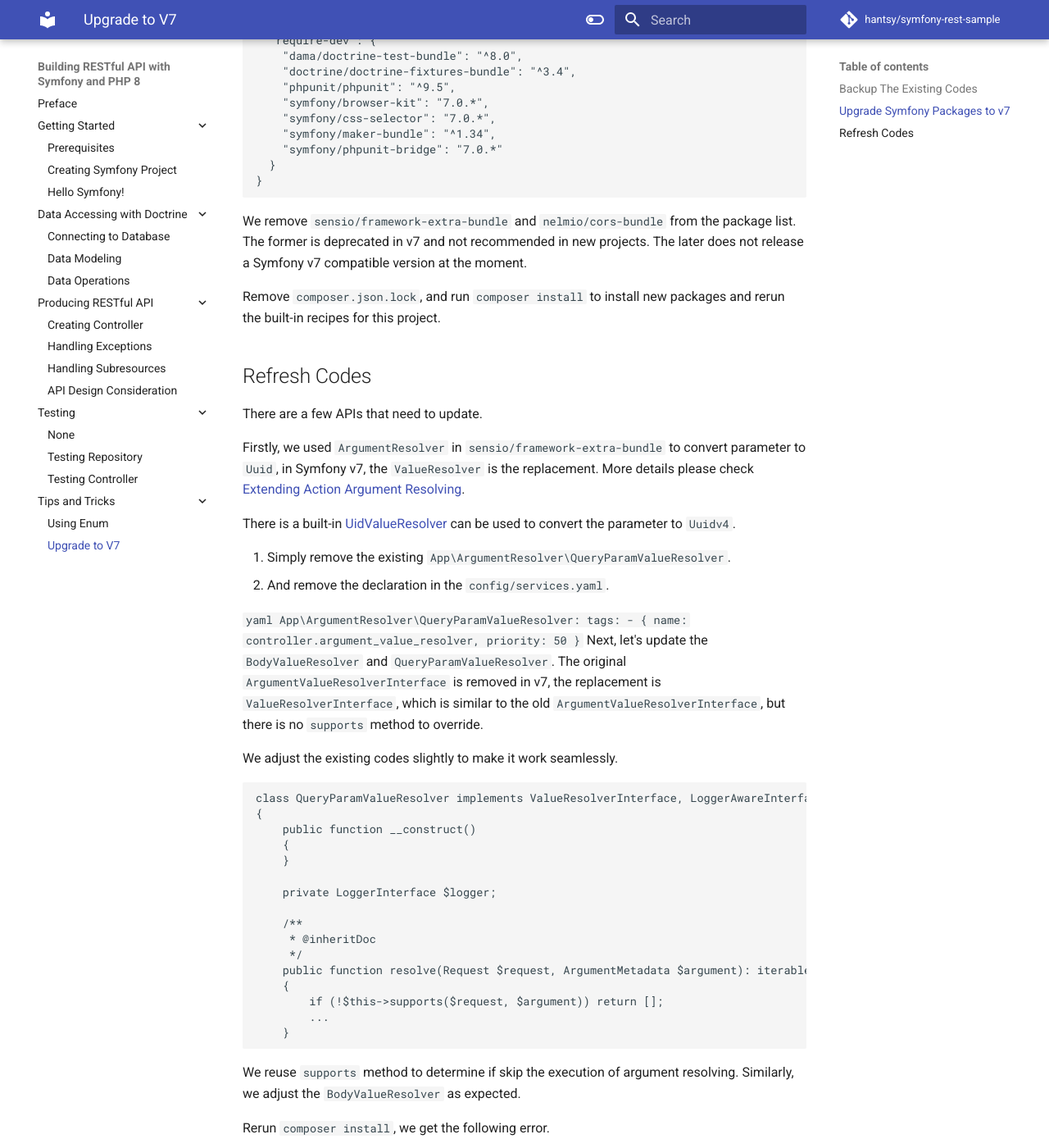
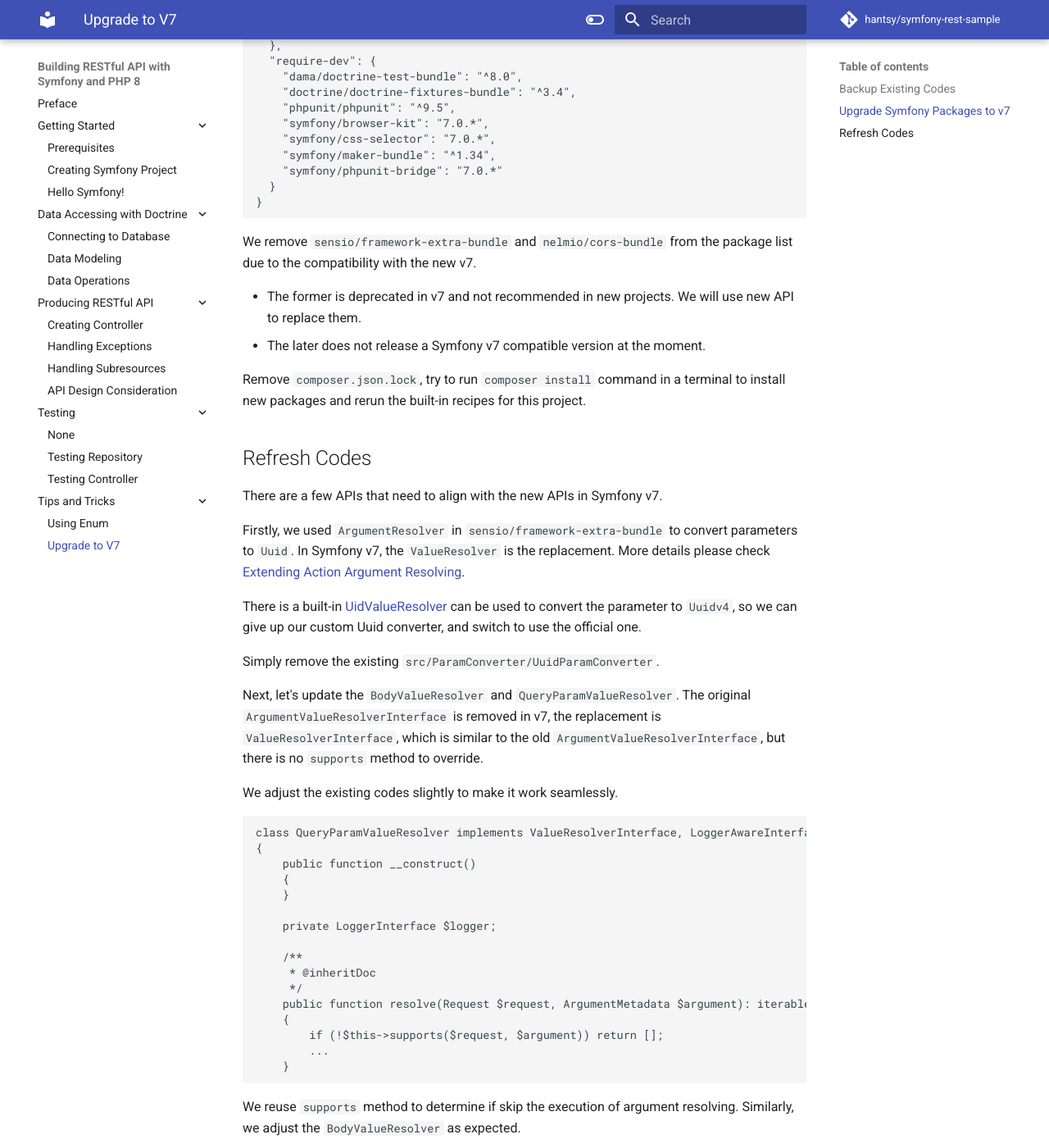
Before and after one commit to hantsy/symfony-rest-sample, an MkDocs documentation site: the page built from docs/tips/v7.md, in a window 1280 px wide and 1400 px high, scrolled down 2379 px. Shown: the whole window at 82% size. Built offline with MkDocs 1.6.1 and Material for MkDocs 9.7.7, drawn with Linux system fonts in a browser that asks for light colours; comment, search, counter and statistics services are not loaded; some of the changed text lies outside the part shown.

Commit message:
chore: clean codes

````diff
--- a/docs/tips/v7.md
+++ b/docs/tips/v7.md
@@ -123,26 +123,23 @@ Open `composer.json` file, change all symfony packages version to `7.0.*`.
 }
 ```
 
-We remove `sensio/framework-extra-bundle` and `nelmio/cors-bundle` from the package list. The former is deprecated in v7 and not recommended in new projects. The later does not release a Symfony v7 compatible version at the moment.
+We remove `sensio/framework-extra-bundle` and `nelmio/cors-bundle` from the package list due to the compatibility with the new v7.
 
-Remove `composer.json.lock`, and run `composer install` to install new packages and rerun the built-in recipes for this project.
+* The former is deprecated in v7 and not recommended in new projects. We will use new API to replace them.
+* The later does not release a Symfony v7 compatible version at the moment.
+
+Remove `composer.json.lock`, try to run `composer install` command in a terminal to install new packages and rerun the built-in recipes for this project.
 
 ## Refresh Codes
 
-There are a few APIs that need to update.
+There are a few APIs that need to align with the new APIs in Symfony v7.
 
-Firstly, we used `ArgumentResolver` in `sensio/framework-extra-bundle` to convert parameter to `Uuid`, in Symfony v7, the `ValueResolver` is the replacement. More details please check [Extending Action Argument Resolving](https://symfony.com/doc/current/controller/value_resolver.html#adding-a-custom-value-resolver).
+Firstly, we used `ArgumentResolver` in `sensio/framework-extra-bundle` to convert parameters to `Uuid`. In Symfony v7, the `ValueResolver` is the replacement. More details please check [Extending Action Argument Resolving](https://symfony.com/doc/current/controller/value_resolver.html#adding-a-custom-value-resolver).
 
-There is a built-in [UidValueResolver](https://github.com/symfony/symfony/blob/7.0/src/Symfony/Component/HttpKernel/Controller/ArgumentResolver/UidValueResolver.php) can be used to convert the parameter to `Uuidv4`.
+There is a built-in [UidValueResolver](https://github.com/symfony/symfony/blob/7.0/src/Symfony/Component/HttpKernel/Controller/ArgumentResolver/UidValueResolver.php) can be used to convert the parameter to `Uuidv4`, so we can give up our custom Uuid converter, and switch to use the official one.
 
-1. Simply remove the existing `App\ArgumentResolver\QueryParamValueResolver`.
-2. And remove the declaration in the `config/services.yaml`.
+Simply remove the existing `src/ParamConverter/UuidParamConverter`.
 
-   ```yaml
-    App\ArgumentResolver\QueryParamValueResolver:
-      tags:
-        - { name: controller.argument_value_resolver, priority: 50 }
-   ```
 Next, let's update the `BodyValueResolver` and `QueryParamValueResolver`. The original `ArgumentValueResolverInterface` is removed in v7, the replacement is `ValueResolverInterface`, which is similar to the old `ArgumentValueResolverInterface`, but there is no `supports` method to override.
 
 We adjust the existing codes slightly to make it work seamlessly.
@@ -168,6 +165,14 @@ class QueryParamValueResolver implements ValueResolverInterface, LoggerAwareInte
 
 We reuse `supports` method to determine if skip the execution of argument resolving. Similarly, we adjust the `BodyValueResolver` as expected.
 
+Rerun `composer install`, we will something that complain something like *the `getMethods` of `Delete` return type is not matched with the `getMethods` from `Route`: array*. In Symfony v7, all methods and property are require type declaration, it is good to write type safe codes.
+
+Symfony provides a simple scripts to upgrade existing codes and apply types.
+
+```bash
+vendor/bin/patch-type-declarations
+```
+
 Rerun `composer install`, we get the following error.
 
 ```bash
@@ -200,14 +205,14 @@ Now the `composer install` command should be executed successfully.
 
 When running the tests, there are several deprecated warning info.
 
-The `Get`, `Post`, `Put`, `Delete` that we created as examples of annotations raise a warning like *the base `Route` could be final in future*. Thus means in a further version, our custom annotations will not work.
+The `Get`, `Post`, `Put`, `Delete`, etc. that we created as examples of demonstrating attributes now raise warning info like *the `Route` could be final in future*. Thus means in a further version, these custom attributes will not work.
 
 1. Remove the entire `src\Annotations` folder.
 2. Open the `PostController`, use original `Route` attribute instead.
 
-Note, if you use `Route` from `Symfony\Component\Routing\Annotation\Route`, change it to use the new `Symfony\Component\Routing\Attribute\Route`.
+Note, if you use `Route` from `Symfony\Component\Routing\Annotation\Route`, change it to use the new `Symfony\Component\Routing\Attribute\Route` instead.
 
-There left another two warnings from Doctrine configuration.
+The left another two warning info are from Doctrine configuration.
 
 Open `config/packages/doctrine.yaml`, add the following two lines.
 
@@ -223,8 +228,10 @@ doctrine:
         ...
 ```
 
+I have not researched the new changes in Doctrine, these configuration is provided in the warning info.
+
 Now run the tests, all tests should be passed.
 
-Finally, we update the PHP version in Github actions workflow file, use PHP 8.2 and 8.3 instead. PHP 8.1 is not supported in the new v7.
+Finally, we should update the PHP version in Github actions workflow file, drop PHP 8.1 and add PHP 8.3 as build environment. PHP 8.1 is no longer supported in the new Symfony v7.
 
 The working codes is available via my Github, check out the [symfony-rest-sample](https://github.com/hantsy/symfony-rest-sample) and explore it yourself.
````
Also changed, not shown: other parts of docs/tips/v7.md (+7 -7 lines).
